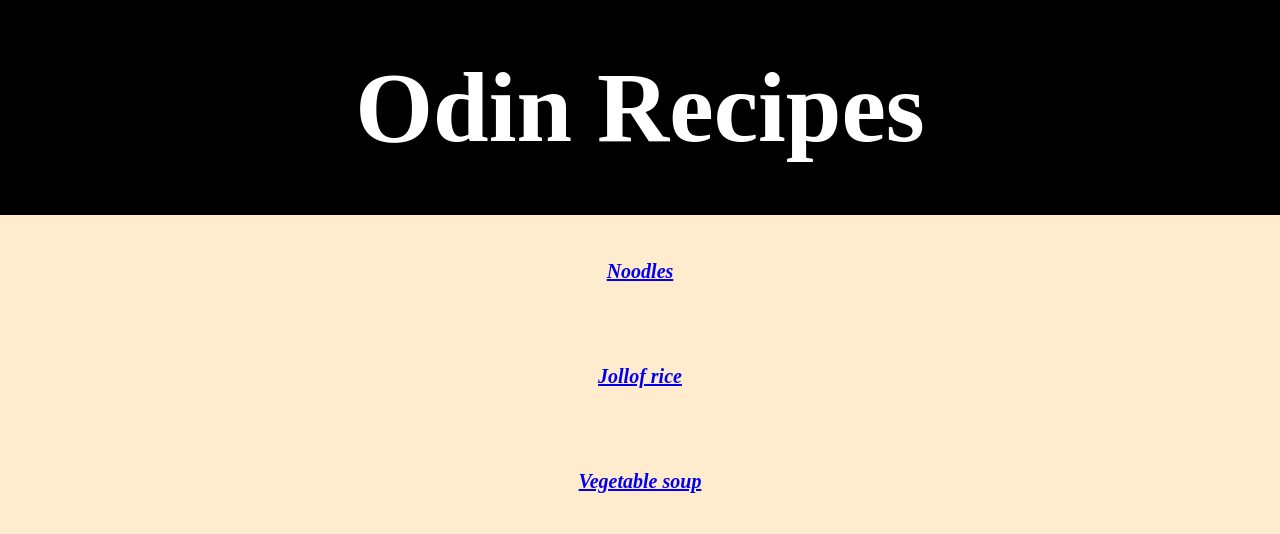
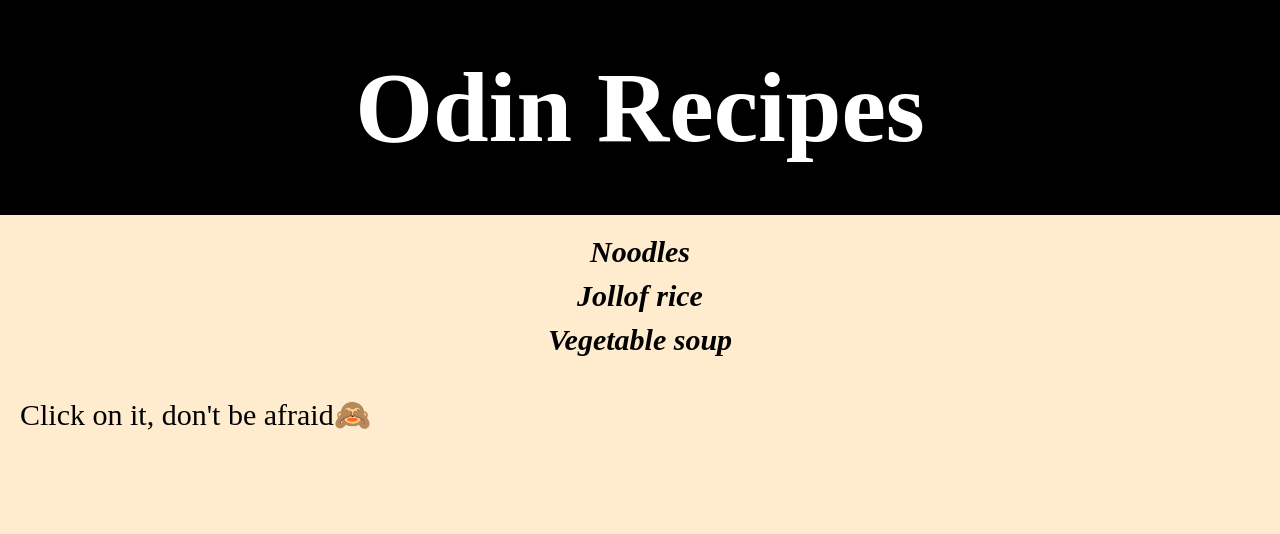
Before and after one commit to Gpeter01/odin-recipes, a plain HTML site: page index.html in a window 1280 px wide. Drawn offline with Linux system fonts and the light colour scheme.

Commit message:
Make quite a few changes to it all

```diff
--- a/css /style.css
+++ b/css /style.css
@@ -14,11 +14,20 @@
     padding: 50px;
     color: white;
 }
-.odin,
-div {
+.main-container {
+    display: flex;
+    flex-direction: column;
+    align-items: center;
+    gap: 10px;
+    padding: 20px;
+}
+a {
+    text-decoration: none;
+    color: black;
     font-size: 30px;
-    padding: 30px;
-    line-height: 1.5;
-    color: black;
-    text-align: center;
 }
+p {
+    font-size: 30px;
+    padding: 20px;
+    margin: auto;
+}
--- a/index.html
+++ b/index.html
@@ -8,12 +8,20 @@
     <body>
         <h1 id="main">Odin Recipes</h1>
 
-            <p class="odin noodles"><strong><em><a href="recipes/noodles.html" target="_self" rel="noreferrer">Noodles</a></em></strong></p>
+            <div class="main-container">
+            <div class="odin noodles"><strong><em>
+                <a href="recipes/noodles.html" target="_self" rel="noreferrer">Noodles</a>
+            </em></strong></div>
 
-            <p class="odin jollof"><strong><em><a href="recipes/jollof-rice.html" target="_self" rel="noreferrer">Jollof rice</a></em></strong></p>
+            <div class="odin jollof"><strong><em>
+                <a href="recipes/jollof-rice.html" target="_self" rel="noreferrer">Jollof rice</a>
+            </em></strong></div>
 
-            <p class="odin soup"><strong><em><a href="recipes/vegetable.html" target="_self" rel="noreferrer">Vegetable soup</a></em></strong></p>
-
+            <div class="odin soup"><strong><em>
+                <a href="recipes/vegetable.html" target="_self" rel="noreferrer">Vegetable soup</a>
+            </em></strong></div>
+            </div>
+        <p> Click on it, don't be afraid🙈</p>
     </body>
 
 </html>
```
